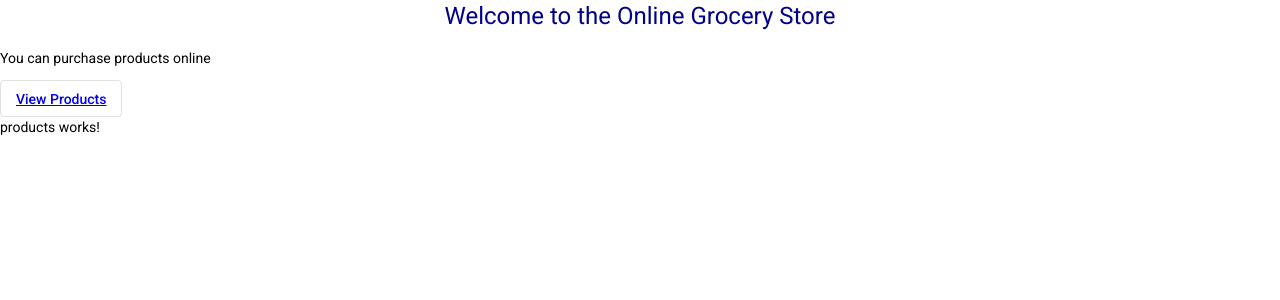
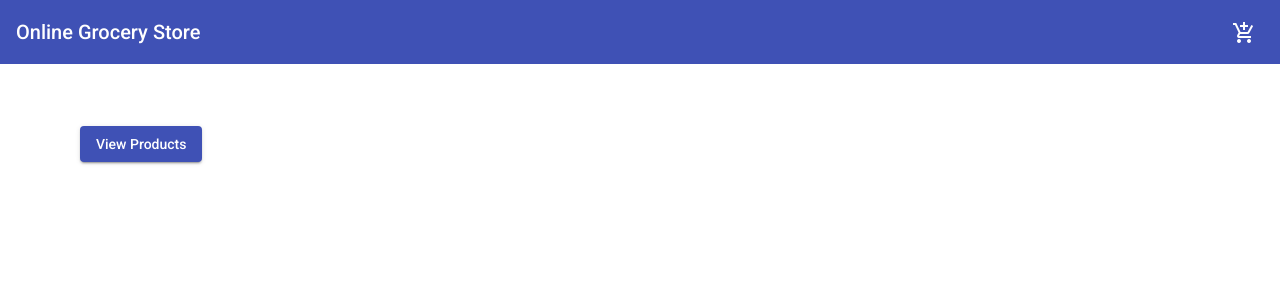
Before and after one commit to sriramsri1991/online-grocery-store, an Angular app: page /products in a window 1280 px wide. Shown: the top 300 px of the page. Built offline with nearby package versions, Linux system fonts and the light colour scheme.

Commit message:
Feat: Added Header with a shopping cart Icon

```diff
--- a/src/app/app.component.css
+++ b/src/app/app.component.css
@@ -0,0 +1,3 @@
+div.viewbutton{
+  padding: 50px 30px 50px 80px;
+}
--- a/src/app/app.component.html
+++ b/src/app/app.component.html
@@ -1,12 +1,9 @@
 
 <app-header></app-header>
 
-<p>You can purchase products online</p>
-
-<div class="example-button-row">
-  <button mat-stroked-button color="primary">
-    <a routerLink="/products">View Products</a>
-  </button>
+<div class="viewbutton">
+  <div class="example-button-row">
+    <button mat-raised-button color="primary">View Products</button>
+  </div>
 </div>
-
 <router-outlet></router-outlet>
--- a/src/app/app.module.ts
+++ b/src/app/app.module.ts
@@ -9,6 +9,8 @@ import { ProductDetailsComponent } from './product-details/product-details.compo
 import {MatButtonModule} from '@angular/material/button';
 import {MatDividerModule} from '@angular/material/divider';
 import { HeaderComponent } from './header/header.component';
+import {MatToolbarModule} from '@angular/material/toolbar';
+import {MatIconModule} from '@angular/material/icon';
 
 @NgModule({
   declarations: [
@@ -22,7 +24,9 @@ import { HeaderComponent } from './header/header.component';
     AppRoutingModule,
     BrowserAnimationsModule,
     MatButtonModule,
-    MatDividerModule
+    MatDividerModule,
+    MatToolbarModule,
+    MatIconModule
   ],
   providers: [],
   bootstrap: [AppComponent]
--- a/src/app/header/header.component.css
+++ b/src/app/header/header.component.css
@@ -2,3 +2,6 @@ h1{
   text-align: center;
   color: darkblue;
 }
+.example-spacer {
+  flex: 1 1 auto;
+}
--- a/src/app/header/header.component.html
+++ b/src/app/header/header.component.html
@@ -1 +1,9 @@
-<h1>Welcome to the Online Grocery Store</h1>
+<p>
+  <mat-toolbar color="primary">
+    <span>Online Grocery Store</span>
+    <span class="example-spacer"></span>
+    <button mat-icon-button class="example-icon" aria-label="Example icon-button with shopping cart icon">
+      <mat-icon>add_shopping_cart</mat-icon>
+    </button>
+  </mat-toolbar>
+</p>
--- a/src/app/products/products.component.html
+++ b/src/app/products/products.component.html
@@ -1 +1,8 @@
-<p>products works!</p>
+<div *ngFor="let product of products; index as productId">
+
+  <h3>
+    <a [title]="product.name + ' details'" [routerLink]="['/products', productId]">
+      {{ product.name }}
+    </a>
+  </h3>
+</div>
--- a/src/app/products/products.component.ts
+++ b/src/app/products/products.component.ts
@@ -8,6 +8,8 @@ import {ActivatedRoute} from '@angular/router';
 })
 export class ProductsComponent implements OnInit {
 
+  products;
+
   constructor(private route: ActivatedRoute) { }
 
   ngOnInit(): void {
```
Also changed, not shown: src/app/products/products.ts (added, +8 -0 lines).
